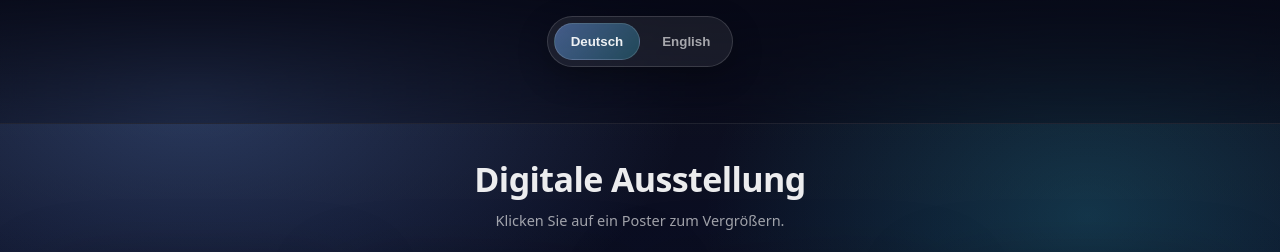
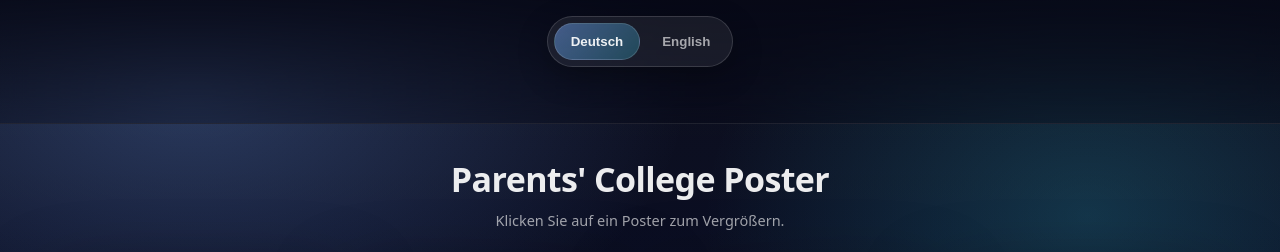
Before and after one commit to INCLUDETUM/Poster, a plain HTML site: page index.html in a window 1280 px wide. Shown: the top 252 px of the page. Drawn offline with Linux system fonts and the light colour scheme.

Commit message:
Update index.html

```diff
--- a/index.html
+++ b/index.html
@@ -287,14 +287,14 @@
     const i18n = {
       de: {
         htmlLang: "de",
-        headline: "Digitale Ausstellung",
+        headline: "Parents' College Poster",
         subline: "Klicken Sie auf ein Poster zum Vergrößern.",
         close: "Schließen",
         hint: "PNG"
       },
       en: {
         htmlLang: "en",
-        headline: "Digital Exhibition",
+        headline: "Parents' College Poster",
         subline: "Click a poster to enlarge it.",
         close: "Close",
         hint: "PNG"
```
